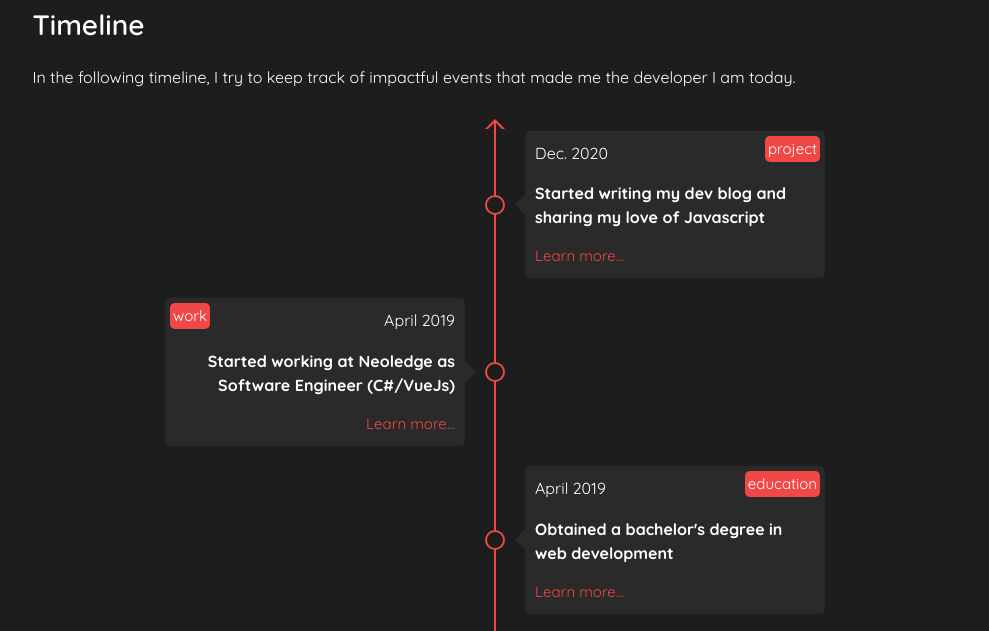
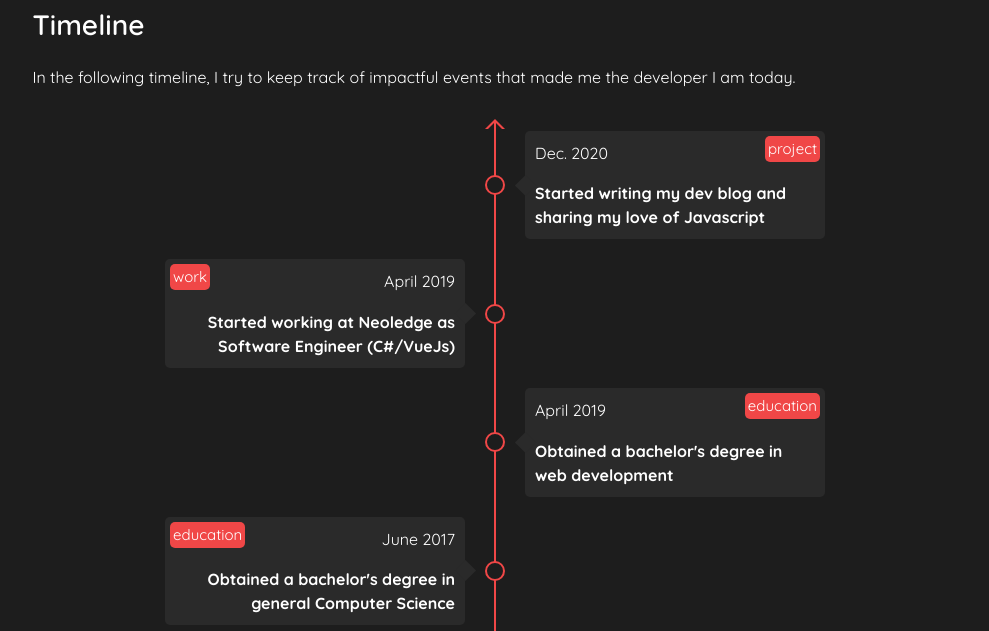
Before and after one commit to prazdevs/praz-dev-old, a Gatsby site: page /me in a window 1280 px wide. Shown: the part 1010-1641 px from the top of the page, without its empty margins (145-1134 px from the left). Built offline with nearby package versions, Linux system fonts and the light colour scheme; Gatsby itself is replaced by a stand-in of ours.

Commit message:
Remove links in timeline

```diff
--- a/src/components/timeline/timeline-item.component.jsx
+++ b/src/components/timeline/timeline-item.component.jsx
@@ -7,11 +7,6 @@ const TimelineItem = ({ data }) => {
         <span className="tag">{data.tag}</span>
         <time>{data.date}</time>
         <p>{data.text}</p>
-        {data.link && (
-          <a href={data.link} target="_blank" rel="noopener noreferrer">
-            Learn more
-          </a>
-        )}
         <span className="circle"></span>
       </div>
     </div>
--- a/src/components/timeline/timeline-item.styles.scss
+++ b/src/components/timeline/timeline-item.styles.scss
@@ -21,7 +21,7 @@
     p {
       font-size: 16px;
       line-height: 24px;
-      margin: 15px 0;
+      margin: 15px 0 0 0;
       font-weight: bold;
     }
 
--- a/src/pages/me.jsx
+++ b/src/pages/me.jsx
@@ -48,25 +48,21 @@ export default ({ data }) => {
       text: 'Started writing my dev blog and sharing my love of Javascript',
       date: 'Dec. 2020',
       tag: 'project',
-      link: 'https://praz.dev/',
     },
     {
       text: 'Started working at Neoledge as Software Engineer (C#/VueJs)',
       date: 'April 2019',
       tag: 'work',
-      link: 'https://www.neoledge.com/en/',
     },
     {
       text: "Obtained a bachelor's degree in web development",
       date: 'April 2019',
       tag: 'education',
-      link: 'https://da2i.univ-lille.fr/',
     },
     {
       text: "Obtained a bachelor's degree in general Computer Science",
       date: 'June 2017',
       tag: 'education',
-      link: 'https://www.univ-lille.fr/formations/fr-00002032.html',
     },
   ];
 
```
